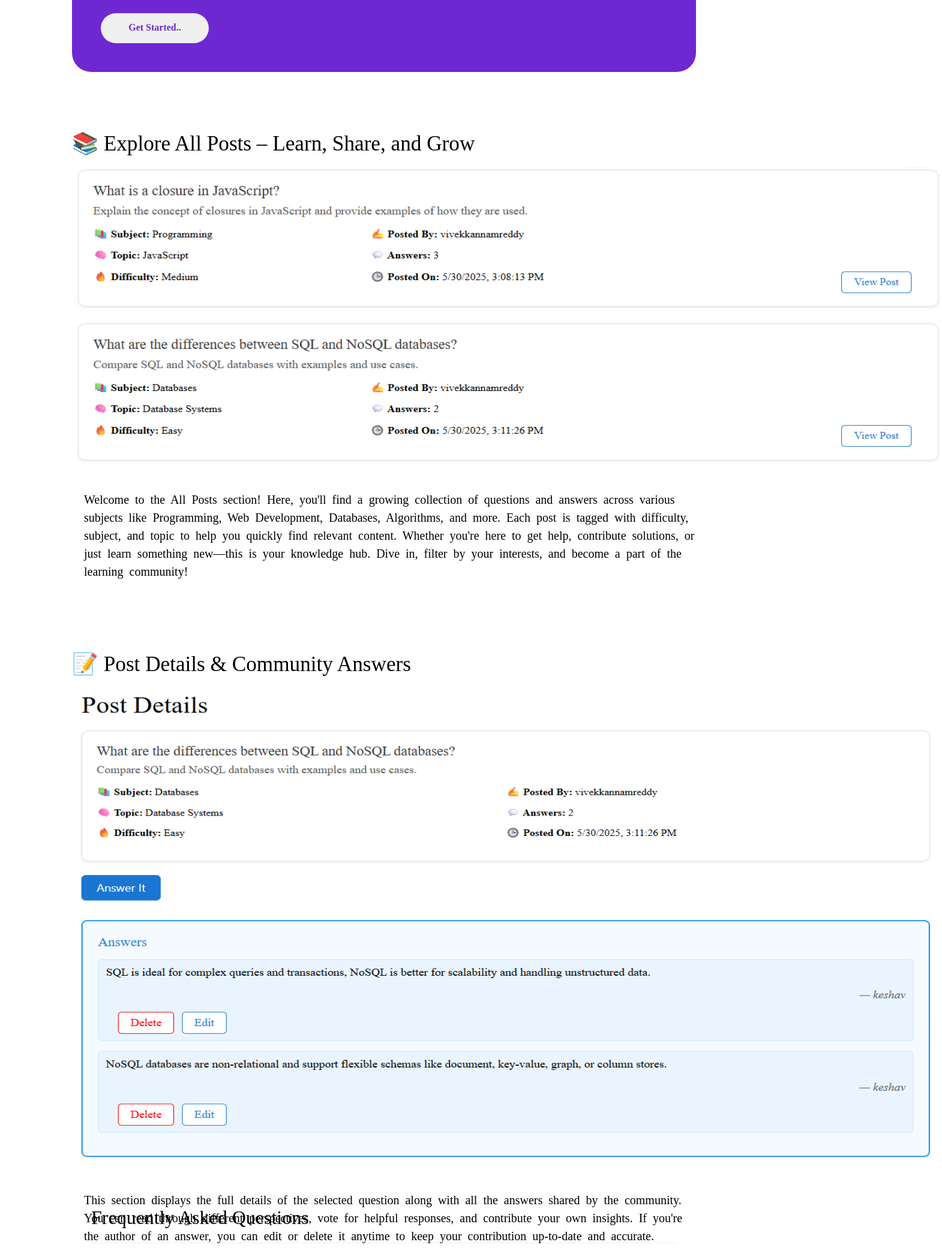
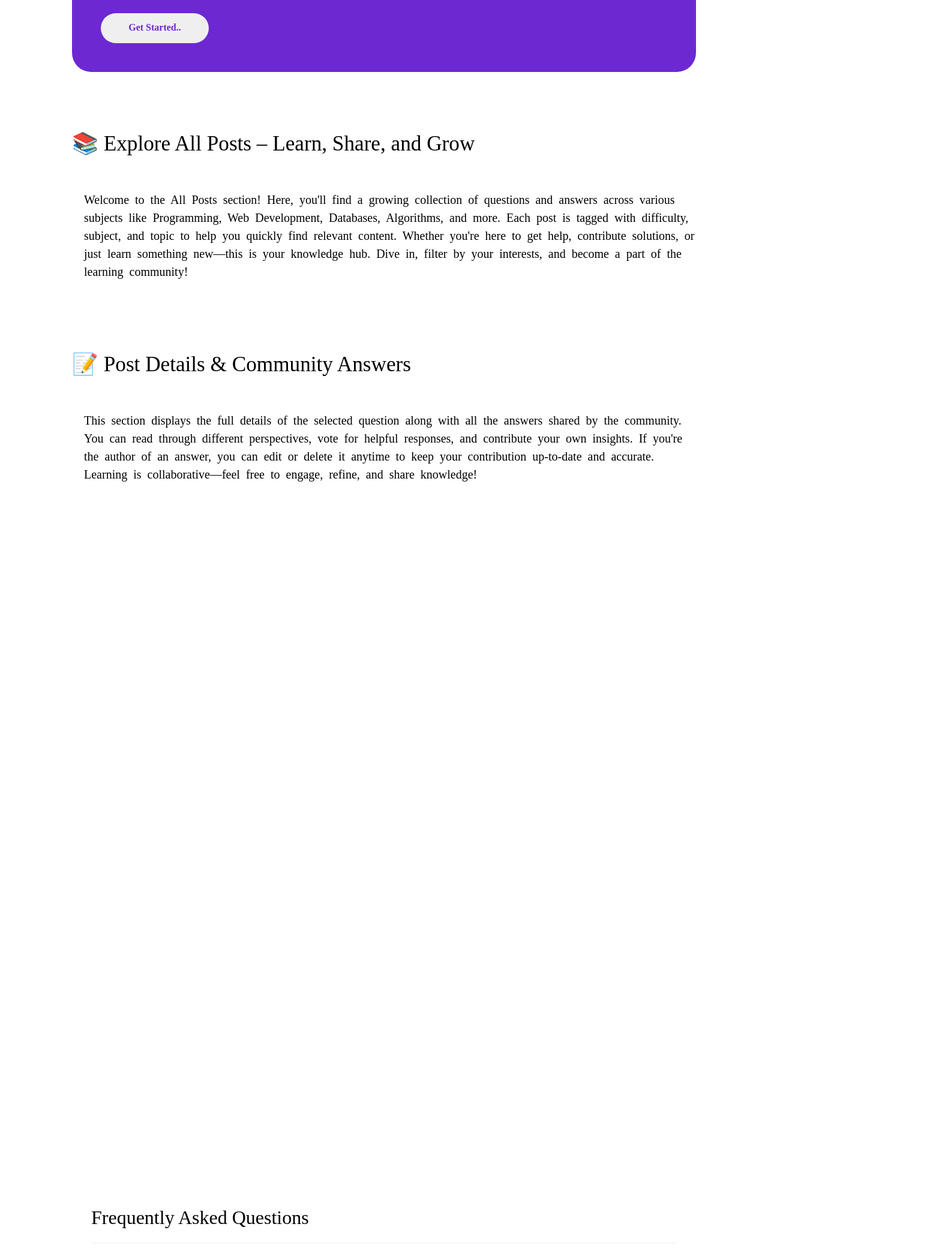
Before and after one commit to vivekkannamreddi/Answerly-EmpowerLearning, a React (Vite) app: page / in a window 1280 px wide. Shown: the part 795-2876 px from the top of the page at 60% size, 1570 px wide, since content can reach past the window. Built offline with nearby package versions, Linux system fonts and the light colour scheme; no server answers.

Commit message:
removed images

```diff
--- a/src/components/About.jsx
+++ b/src/components/About.jsx
@@ -8,7 +8,7 @@ const About = () => {
         <div className="upperImage">
             <div className="image">
                 <h1>📚 Explore All Posts – Learn, Share, and Grow</h1>
-                <img src={assets.posts} alt="" />
+                {/* <img src={assets.posts} alt="" /> */}
             </div>
             <div className="content">
 
@@ -18,7 +18,7 @@ const About = () => {
         <div className="belowImage">
             <div className="image2">
                 <h1>📝 Post Details & Community Answers</h1>
-                <img src={assets.showpost} alt="" />
+                {/* <img src={assets.showpost} alt="" /> */}
             </div>
             <div className="content">
                 <p>This section displays the full details of the selected question along with all the answers shared by the community. You can read through different perspectives, vote for helpful responses, and contribute your own insights. If you're the author of an answer, you can edit or delete it anytime to keep your contribution up-to-date and accurate. Learning is collaborative—feel free to engage, refine, and share knowledge!</p>
```
